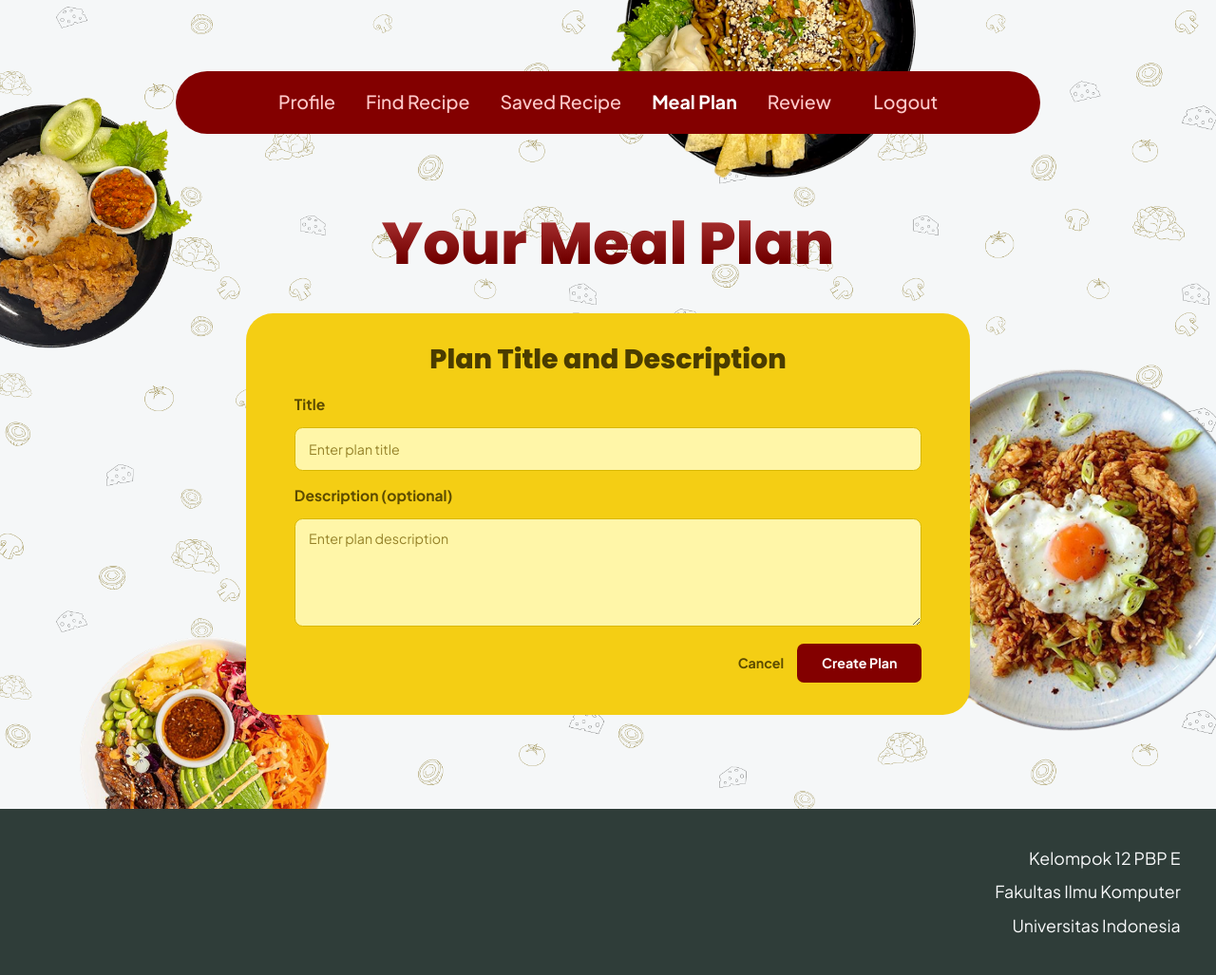
After one commit to pbp-kelompok-e12/FillMyDish, a Django app: page /plan/create/ in a window 1280 px wide. The commit adds this page. Shown: the whole page at 95% size. Run offline with Django 5.2, Linux system fonts and the light colour scheme; the visitor is signed in with stand-in values (Sample User, id 1); some libraries are stand-ins or nearby versions.

Commit message:
feat: add mealplan main dashboard UI and create plan form modal

```diff
--- a/mealplan/views.py
+++ b/mealplan/views.py
@@ -20,8 +20,8 @@ def create_mealplan(request):
                 title=title,
                 description=description
             )
-        return redirect('mealplan: show_mealplans')
-    return render(request, 'create_plan.html')
+        return redirect('mealplan:show_mealplan')
+    return render(request, 'mealplan_create.html')
 
 @login_required(login_url='/login/')
 def mealplan_detail(request, plan_id):
--- a/static/css/mealplan.css
+++ b/static/css/mealplan.css
@@ -152,12 +152,160 @@
   transform: translateY(0);
 }
 
-@media (prefers-reduced-motion: reduce) {
-  .plan-card,
-  .delete-btn,
-  .make-new-link {
-    transition: none;
-  }
+.plan-delete-form {
+  flex: 0 0 auto;
+  margin: 0;
+}
+
+.frame .mealplan-page {
+  min-height: 0;
+}
+
+.mealplan-decor {
+  position: absolute;
+  inset: 0;
+  z-index: 0;
+  overflow: hidden;
+  pointer-events: none;
+  background-image: url("../img/mealplan-pattern.png");
+  background-repeat: repeat-y;
+  background-position: top center;
+  background-size: 100% auto;
+}
+
+.frame .mealplan-decor .deco-layer {
+  display: none;
+}
+
+.frame .mealplan-decor .review-food {
+  position: absolute;
+  z-index: 1;
+  height: auto;
+  pointer-events: none;
+}
+
+.frame .mealplan-decor .review-food--nasi-ayam {
+  top: 4.4rem;
+  left: 0;
+  width: 17rem;
+}
+
+.frame .mealplan-decor .review-food--mie {
+  top: 0;
+  left: 45.2rem;
+  width: 23.1rem;
+}
+
+.frame .mealplan-decor .review-food--nasgor {
+  top: 26.7rem;
+  right: -1rem;
+  width: 25.8rem;
+}
+
+.frame .mealplan-decor .review-food--salad {
+  top: 46.25rem;
+  left: 3.3rem;
+  width: 23.1rem;
+}
+
+.mealplan-detail-page {
+  width: 64rem;
+}
+
+.mealplan-detail-header {
+  display: flex;
+  flex-direction: column;
+  align-items: flex-end;
+  width: 100%;
+  margin-bottom: 2rem;
+  text-align: right;
+}
+
+.mealplan-edit-link {
+  margin-bottom: 0.35rem;
+  color: var(--color-palette-secondary-800, #2f3d39);
+  font-family: "Plus Jakarta Sans", Helvetica, sans-serif;
+  font-size: 1rem;
+  font-weight: 600;
+}
+
+.mealplan-edit-link:hover {
+  text-decoration: underline;
+  text-underline-offset: 0.2em;
+}
+
+.mealplan-detail-title {
+  margin: 0;
+  color: var(--color-palette-primary-600, #720000);
+  font-family: "Poppins", Helvetica, sans-serif;
+  font-size: 2.4rem;
+  font-weight: 800;
+  line-height: 1.2;
+}
+
+.mealplan-detail-description {
+  margin: 0.25rem 0 0;
+  color: var(--color-palette-secondary-800, #2f3d39);
+  font-family: "Plus Jakarta Sans", Helvetica, sans-serif;
+  font-size: 1rem;
+}
+
+.mealplan-recipe-card {
+  min-width: 0;
+}
+
+.mealplan-empty-message {
+  grid-column: 1 / -1;
+  margin: 0;
+  padding: 2rem;
+  border-radius: 0.75rem;
+  background: #788a84;
+  color: #f8f9fa;
+  font-family: "Plus Jakarta Sans", Helvetica, sans-serif;
+  text-align: center;
+}
+
+.mealplan-create-form {
+  display: flex;
+  flex-direction: column;
+  gap: 1.25rem;
+  width: min(100%, 53.625rem);
+  margin: 0;
+  padding: 2.4rem 3.6rem;
+  background: #f4ce14;
+  border-radius: 2rem;
+  font-family: "Plus Jakarta Sans", Helvetica, sans-serif;
+}
+
+.mealplan-form-title {
+  margin: 0 0 0.5rem;
+  color: #4a3c00;
+  font-family: "Poppins", Helvetica, sans-serif;
+  font-size: 2rem;
+  font-weight: 700;
+  text-align: center;
+}
+
+.plan-description-input {
+  height: 8rem;
+  padding: 0.75rem 1rem;
+  resize: vertical;
+}
+
+.mealplan-form-actions {
+  display: flex;
+  align-items: center;
+  justify-content: flex-end;
+  gap: 1rem;
+}
+
+.mealplan-cancel-link {
+  color: #5c4b00;
+  font-weight: 600;
+}
+
+.mealplan-submit-btn {
+  margin-right: 0;
 }
 
 @media (max-width: 1023px) {
@@ -247,90 +438,10 @@
   }
 }
 
-.plan-delete-form {
-  flex: 0 0 auto;
-  margin: 0;
-}
-
-.frame .mealplan-page {
-  min-height: 0;
-}
-
-.frame .mealplan-decor .deco-layer {
-  display: none;
-}
-
-.frame .mealplan-decor .review-food {
-  position: absolute;
-  z-index: 1;
-  height: auto;
-  pointer-events: none;
-
-}
-
-.frame .mealplan-decor .review-food--nasi-ayam {
-  top: 4.4rem;
-  left: 0;
-  width: 17rem;
-}
-
-.frame .mealplan-decor .review-food--mie {
-  top: 0;
-  left: 45.2rem;
-  width: 23.1rem;
-}
-
-.frame .mealplan-decor .review-food--nasgor {
-  top: 26.7rem;
-  right: -1rem;
-  width: 25.8rem;
-}
-
-.frame .mealplan-decor .review-food--salad {
-  top: 46.25rem;
-  left: 3.3rem;
-  width: 23.1rem;
-}
-
-@media (max-width: 1023px) {
-  .plan-delete-form {
-    align-self: center;
-  }
-
-  .frame .mealplan-decor .review-food--nasi-ayam {
-    top: 14vw;
-    left: 0;
-    width: clamp(7rem, 28vw, 17rem);
-  }
-
-  .frame .mealplan-decor .review-food--mie {
-    top: 0;
-    right: 0;
-    left: auto;
-    width: clamp(8rem, 37vw, 22rem);
-  }
-
-  .frame .mealplan-decor .review-food--nasgor {
-    top: 115vw;
-    right: -2rem;
-    width: clamp(7rem, 30vw, 20rem);
-  }
-
-  .frame .mealplan-decor .review-food--salad {
-    top: 135vw;
-    left: 0;
-    width: clamp(8rem, 38vw, 22rem);
+@media (prefers-reduced-motion: reduce) {
+  .plan-card,
+  .delete-btn,
+  .make-new-link {
+    transition: none;
   }
 }
-
-.mealplan-decor {
-  position: absolute;
-  inset: 0;
-  z-index: 0;
-  overflow: hidden;
-  pointer-events: none;
-  background-image: url("../img/mealplan-pattern.png");
-  background-repeat: repeat-y;
-  background-position: top center;
-  background-size: 100% auto;
-}
--- /dev/null
+++ b/templates/mealplan_create.html
@@ -0,0 +1,54 @@
+{% extends 'base.html' %}
+{% load static %}
+
+{% block content %}
+    <div class="mealplan-decor" aria-hidden="true">
+        {% include '_decor.html' %}
+    </div>
+
+    <main class="mealplan-page">
+        <header class="mealplan-header">
+            <h1 class="mealplan-title">Your Meal Plan</h1>
+        </header>
+
+        <form class="mealplan-create-form" method="post">
+            {% csrf_token %}
+
+            <h2 class="mealplan-form-title">Plan Title and Description</h2>
+
+            <div class="field-group">
+                <label class="field-label" for="plan-title">Title</label>
+                <input
+                    class="field-input"
+                    id="plan-title"
+                    name="title"
+                    type="text"
+                    maxlength="255"
+                    placeholder="Enter plan title"
+                    required
+                >
+            </div>
+
+            <div class="field-group">
+                <label class="field-label" for="plan-description">
+                    Description <span>(optional)</span>
+                </label>
+                <textarea
+                    class="field-input plan-description-input"
+                    id="plan-description"
+                    name="description"
+                    placeholder="Enter plan description"
+                ></textarea>
+            </div>
+
+            <div class="mealplan-form-actions">
+                <a class="mealplan-cancel-link" href="{% url 'mealplan:show_mealplan' %}">
+                    Cancel
+                </a>
+                <button class="search-btn mealplan-submit-btn" type="submit">
+                    Create Plan
+                </button>
+            </div>
+        </form>
+    </main>
+{% endblock %}
```
Also changed, not shown: other parts of static/css/mealplan.css (+43 -0 lines), templates/mealplan_detail.html (added, +38 -0 lines).
